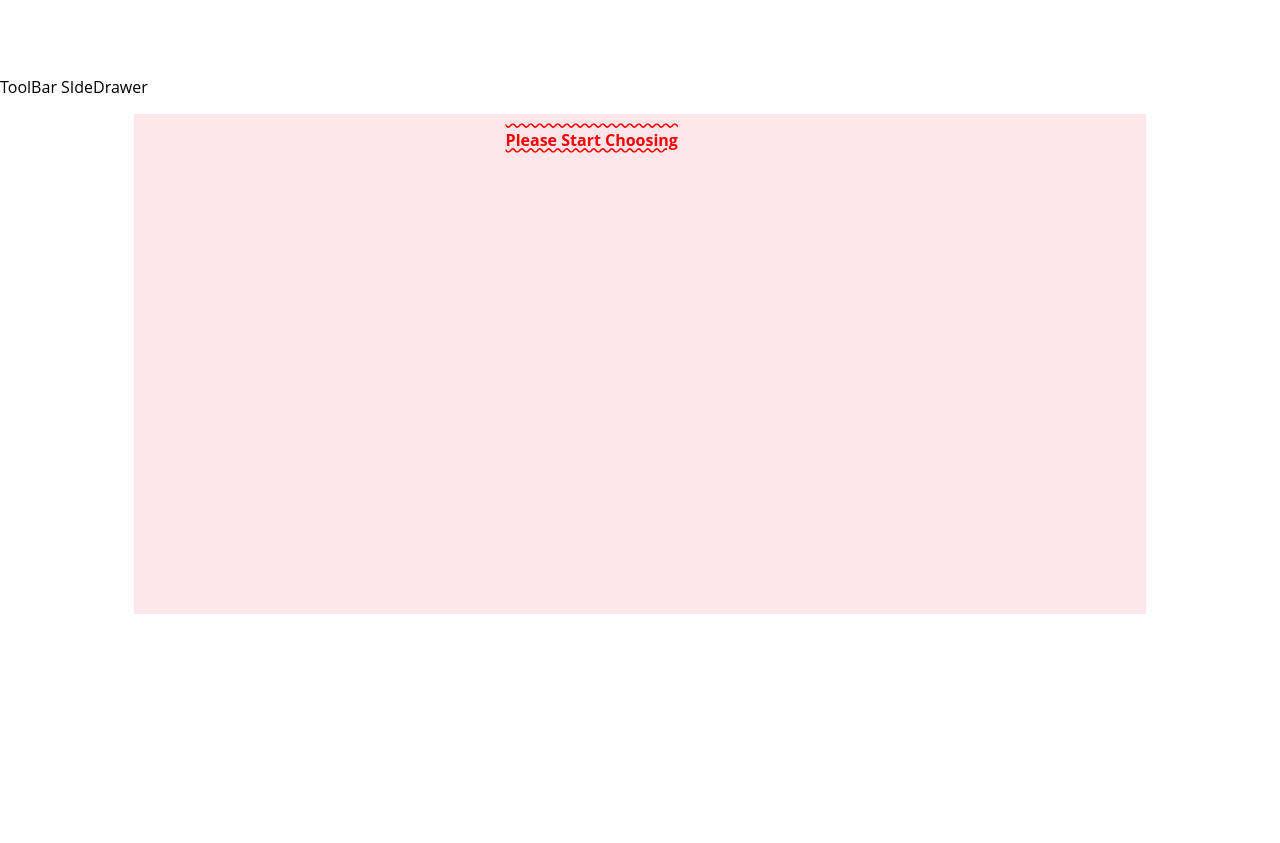
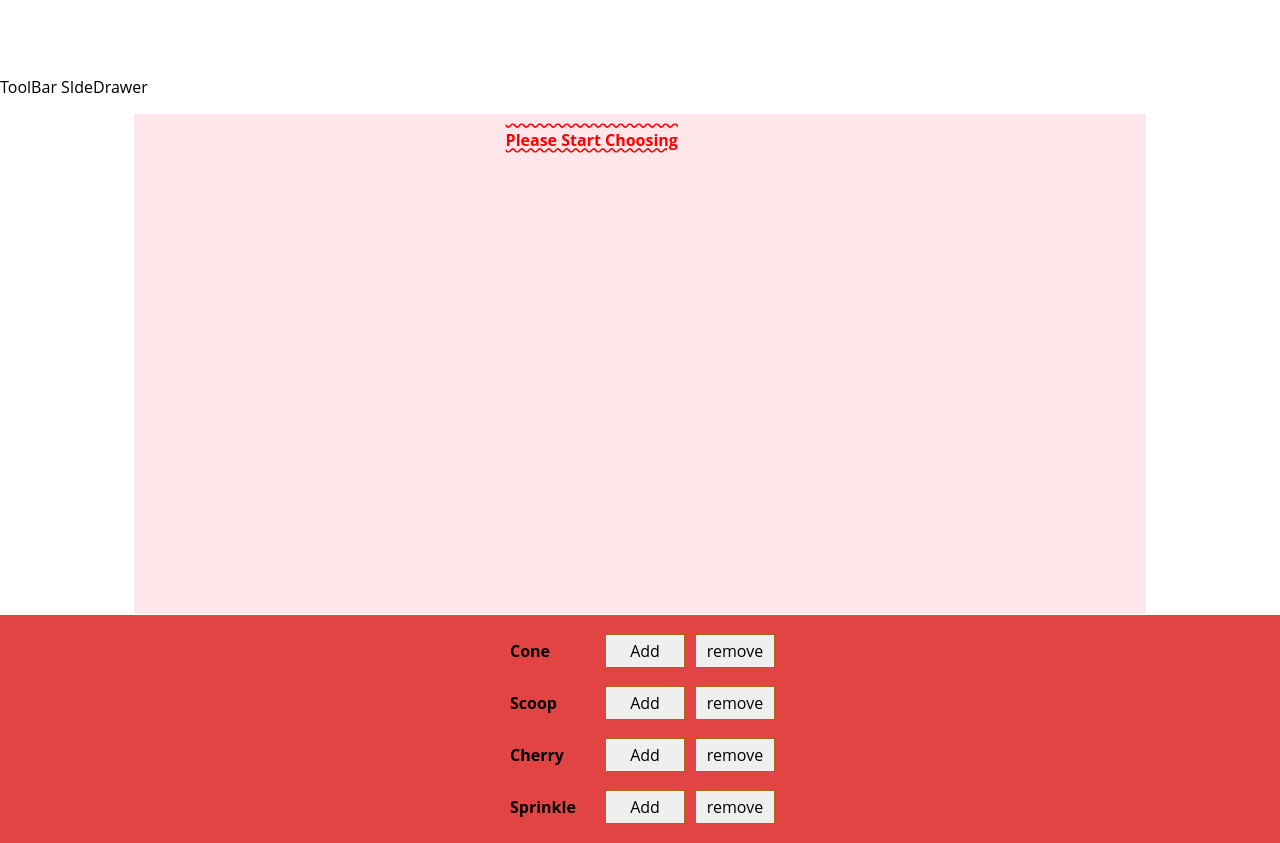
Before and after one commit to snehathadani/IcrecreamShop, a React (Create React App) app: page / in a window 1280 px wide. Before the commit the page ends 800 px from the top, so only its background shows below. Built offline with nearby package versions, Linux system fonts and the light colour scheme.

Commit message:
Added styles, and displayed buttons

```diff
--- a/src/Components/IcecreamBuilder/IcecreamBuilder.js
+++ b/src/Components/IcecreamBuilder/IcecreamBuilder.js
@@ -1,6 +1,7 @@
 import React from "react";
 import Icecream from '../Icecream/Icecream';
 import Aux from '../../Containers/HOC/Aux';
+import IcecreamControls from '../IcecreamControls/IcecreamControls';
 class IcecreamBuilder extends React.Component{
     state= {
         ingredients:{
@@ -17,7 +18,7 @@
     return(
         <Aux>
             <Icecream ingredients={this.state.ingredients}/>
-
+            <IcecreamControls/>
         </Aux>
     );
 
--- /dev/null
+++ b/src/Components/IcecreamControls/IcecreamControl.js
@@ -0,0 +1,11 @@
+import React from "react";
+import classes from './IcecreamControl.module.css';
+const IcecreamControl = (props)=> (
+    <div className={classes.BuildControl}>
+        <div className={classes.Label}> {props.label}</div>
+        <button className={classes.Less}> Add </button>
+        <button className={classes.More}> remove </button>
+    </div>
+)
+
+export default IcecreamControl;
--- /dev/null
+++ b/src/Components/IcecreamControls/IcecreamControl.module.css
@@ -0,0 +1,56 @@
+.BuildControl {
+    display: flex;
+    justify-content: space-between;
+    align-items: center;
+    margin: 5px 0;
+}
+
+.BuildControl button {
+    display: block;
+    font: inherit;
+    padding: 5px;
+    margin: 0 5px;
+    width: 80px;
+    border: 1px solid #AA6817;
+    cursor: pointer;
+    outline: none;
+}
+
+.BuildControl button:disabled {
+    background-color: #AC9980;
+    border: 1px solid #7E7365;
+    color: #ccc;
+    cursor: default;
+}
+
+.BuildControl button:hover:disabled {
+    background-color: #AC9980;
+    color: #ccc;
+    cursor: not-allowed;
+}
+
+.Label {
+    padding: 10px;
+    font-weight: bold;
+    width: 80px;
+}
+
+.BuildControl .Remove {
+    background-color: #D39952;
+    color: white;
+}
+
+.BuildControl .Add {
+    background-color: #8F5E1E;
+    color: white;
+}
+
+.BuildControl .Remove:hover, .BuildControl .Less:active {
+    background-color: #DAA972;
+    color: white;
+}
+
+.BuildControl .Add:hover,.BuildControl .More:active {
+    background-color: #99703F;
+    color: white;
+}
--- /dev/null
+++ b/src/Components/IcecreamControls/IcecreamControls.js
@@ -0,0 +1,20 @@
+import React from "react";
+import classes from "./IcecreamControls.module.css";
+import IcecreamControl from "./IcecreamControl";
+
+
+const controls= [
+    {label:'Cone', type:'icecreamcone'},
+    {label:'Scoop', type:'scoop'},
+    {label:'Cherry', type:'cherry'},
+    {label:'Sprinkle', type:'sprinkle'},
+];
+const IcecreamControls=(props)=> (
+    <div className={classes.BuildControls}>
+        {controls.map((ctrl)=>(
+            <IcecreamControl key={ctrl.label} label={ctrl.label}/>
+        ))}
+    </div>
+)
+
+export default IcecreamControls;
--- /dev/null
+++ b/src/Components/IcecreamControls/IcecreamControls.module.css
@@ -0,0 +1,52 @@
+.BuildControls {
+    background-color: rgb(226, 68, 68);
+    width:100%;
+    display:flex;
+    flex-flow:column;
+    align-items: center; /*//align text in the center*/
+    box-shadow: 0 2px 1px #ccc;
+    margin:.7px 0 0 0;
+    padding: 10px 0; /* 10 px left to right for text to be centered*/
+}
+
+
+.OrderButton {
+    background-color: #DAD735;
+    outline: none;
+    cursor: pointer;
+    border: 1px solid #966909;
+    color: #966909;
+    font-family: inherit;
+    font-size: 1.2em;
+    padding: 15px 30px;
+    box-shadow: 2px 2px 2px #966909;
+}
+
+.OrderButton:hover, .OrderButton:active {
+    background-color: #A0DB41;
+    border: 1px solid #966909;
+    color: #966909;
+}
+
+.OrderButton:disabled {
+    background-color: #C7C6C6;
+    cursor: not-allowed;
+    border: 1px solid #ccc;
+    color: #888888;
+}
+
+.OrderButton:not(:disabled) {
+    animation: enable 0.3s linear;
+}
+
+@keyframes enable {
+    0% {
+        transform: scale(1);
+    }
+    60% {
+        transform: scale(1.1);
+    }
+    100% {
+        transform: scale(1);
+    }
+}
```
